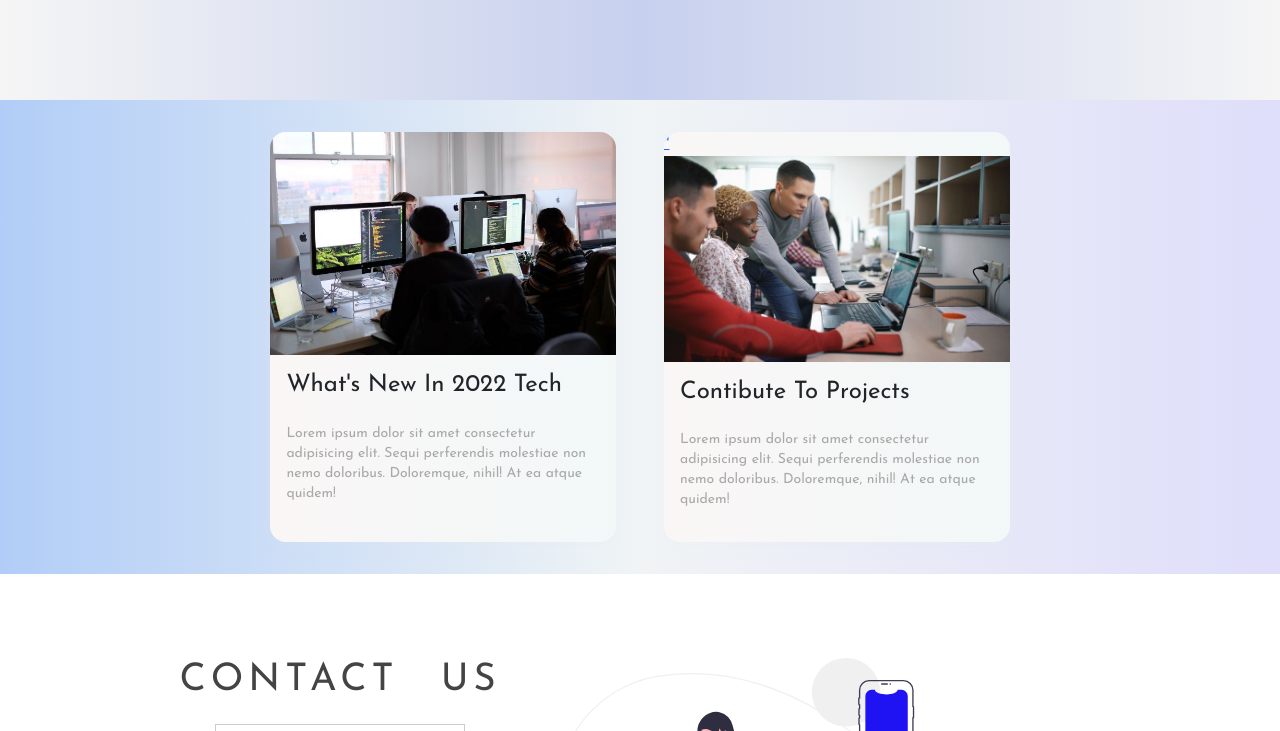
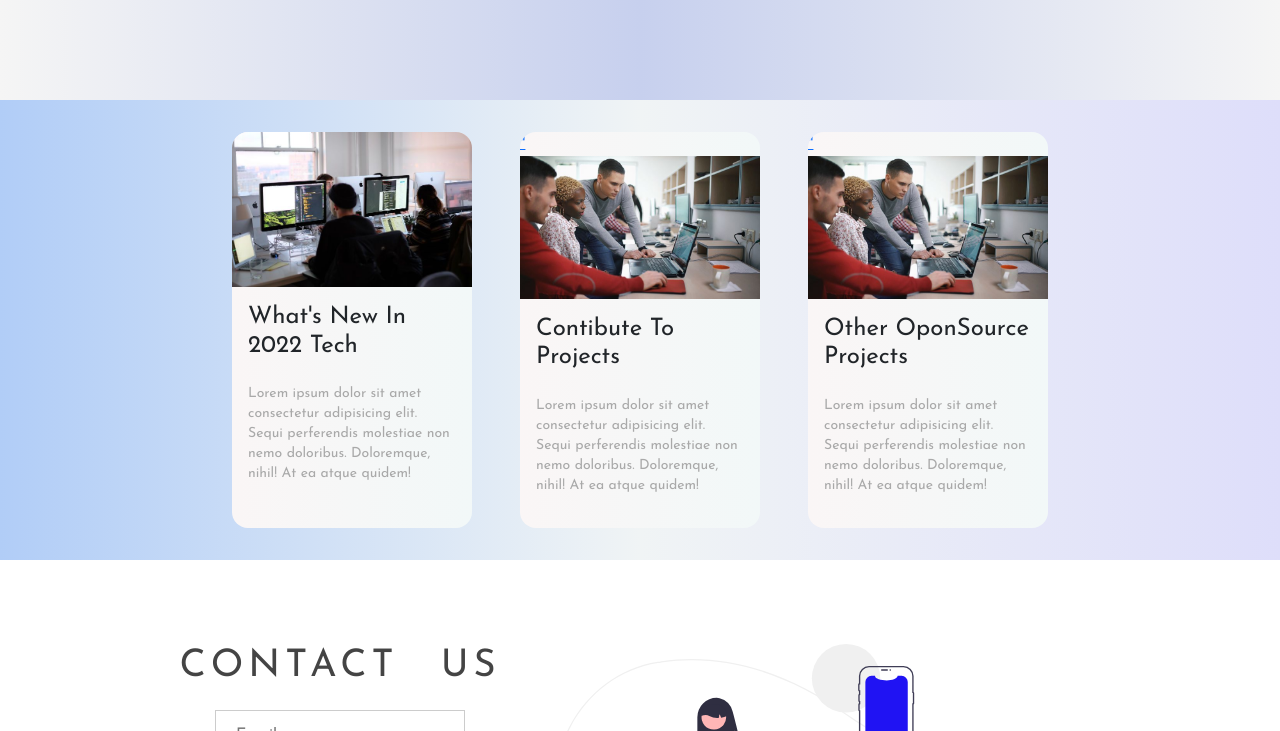
Before and after one commit to mildrette/Afkanerdsite, a plain HTML site: page index.html in a window 1280 px wide. Shown: the part 2069-2800 px from the top of the page. Drawn offline with nearby package versions, Linux system fonts and the light colour scheme.

Commit message:
fix the nav and added one more card on news

```diff
--- a/index.html
+++ b/index.html
@@ -111,6 +111,7 @@
 
 	<div class="flex" id="news">
 		<div class="container-1">
+			<!--card 1-->
 			<div class="card-one">
 				<div class="card__header">
 					<img src="images/Bilgisayar_Yazılım Mühendisliği Öğrencileri İçin 9 Tavsiye ListeList_com.jpeg" alt="
@@ -122,7 +123,7 @@
 						doloribus. Doloremque, nihil! At ea atque quidem!</p>
 				</div>
 			</div>
-
+			<!--card 2-->
 			<div class="card-one">
 				<div class="card__header">
 					<a href="https://github.com/smswithoutborders">"<img src="images/List of Technical Skills for Resumes, Cover Letters, and Interviews(2).jpeg"
@@ -130,6 +131,18 @@
 				</div>
 				<div class="card__body">
 					<h4>Contibute to Projects </h4>
+					<p>Lorem ipsum dolor sit amet consectetur adipisicing elit. Sequi perferendis molestiae non nemo
+						doloribus. Doloremque, nihil! At ea atque quidem!</p>
+				</div>
+			</div>
+			<!--card 3-->
+			<div class="card-one">
+				<div class="card__header">
+					<a href="https://github.com/smswithoutborders">"<img src="images/List of Technical Skills for Resumes, Cover Letters, and Interviews(2).jpeg"
+						alt="card__image" class="card__image" width="600" ></a>
+				</div>
+				<div class="card__body">
+					<h4>Other oponSource Projects </h4>
 					<p>Lorem ipsum dolor sit amet consectetur adipisicing elit. Sequi perferendis molestiae non nemo
 						doloribus. Doloremque, nihil! At ea atque quidem!</p>
 				</div>
--- a/style.css
+++ b/style.css
@@ -9,6 +9,32 @@
 	text-decoration: none;
 	font-family: 'Josefin Sans', sans-serif;
 }
+
+
+
+
+/*Navigation css section*/
+nav {
+  background: linear-gradient(141deg, #cbcfce 0%, #d2d4d4 51%, #e2e4e4 75%);
+	text-align: center;
+	position: sticky;
+	top: 0px;
+  }
+
+  nav a:hover {
+	text-decoration: underline;
+  }
+
+
+
+
+
+
+
+  /*end of navigation section*/
+
+
+
 
 p {
 	margin-bottom: 15px;
@@ -220,7 +246,7 @@ h1.title {
 
  .container-fluid .card {
   position: relative;
-  min-width: 400px;
+  width: clamp(20rem, calc(15rem + 2vw), 20rem);
   height: 500px;
   border-radius: 15px;
   margin: 20px;
@@ -493,11 +519,9 @@ a {
 	  .card-one {
 		display: flex;
 		flex-direction: column;
-		width: clamp(20rem, calc(20rem + 2vw), 22rem);
+		width: clamp(15rem, calc(10rem + 2vw), 15rem);
 		overflow: hidden;
-		box-shadow: 0 .1rem 1rem rgba(243, 237, 237, 0.1);
 		border-radius: 1em;
-		background:#3c3163;
 	  background: linear-gradient(to right, #faf6f6, #f2f8f8);
 	 }
 
```
